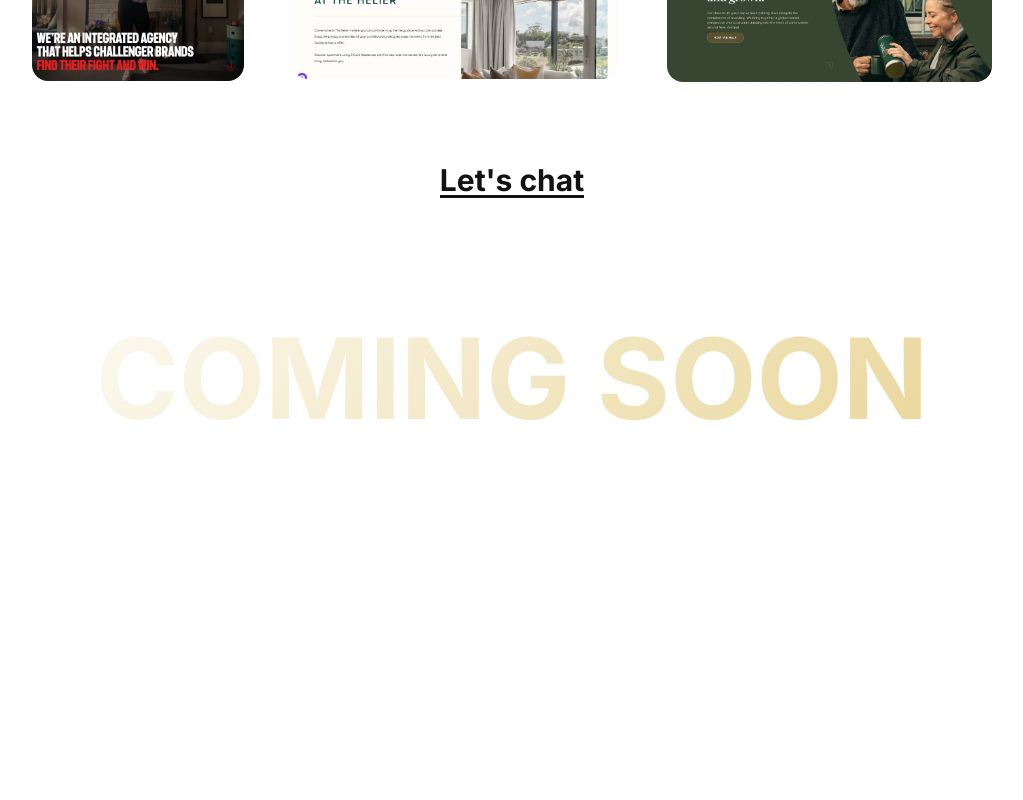
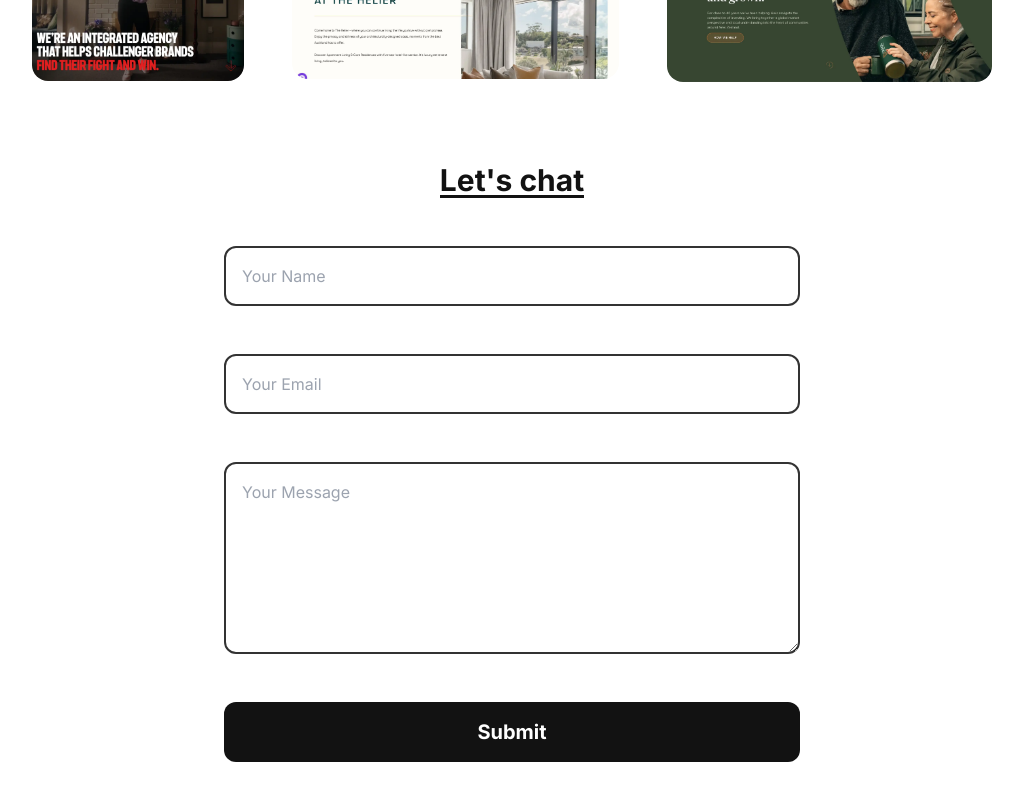
Before and after one commit to CalebWright156/portfolio2024, a Next.js app: page / in a window 1280 px wide. Shown: the part 2058-2858 px from the top of the page, without its empty margins (128-1151 px from the left). Before the commit the page ends 2560 px from the top, so only its background shows below. Built offline with nearby package versions, Linux system fonts and the light colour scheme.

Commit message:
added contact form

```diff
--- /dev/null
+++ b/app/api/contact/route.ts
@@ -0,0 +1,45 @@
+// app/api/contact/route.ts
+import { NextRequest, NextResponse } from 'next/server';
+import nodemailer from 'nodemailer';
+
+export async function POST(request: NextRequest) {
+  const { name, email, message } = await request.json();
+
+  if (!name || !email || !message) {
+    return NextResponse.json(
+      { status: 'Error', error: 'Missing required fields' },
+      { status: 400 }
+    );
+  }
+
+  // Create a transporter
+  const transporter = nodemailer.createTransport({
+    service: 'gmail',
+    auth: {
+      user: process.env.EMAIL_USER,
+      pass: process.env.EMAIL_PASS,
+    },
+  });
+
+  try {
+    // Send the email
+    await transporter.sendMail({
+      from: process.env.EMAIL_USER,
+      to: process.env.EMAIL_USER,
+      subject: `New message from ${name}`,
+      text: `
+        Name: ${name}
+        Email: ${email}
+        Message: ${message}
+      `,
+    });
+
+    return NextResponse.json({ status: 'OK' }, { status: 200 });
+  } catch (error: any) {
+    console.error(error);
+    return NextResponse.json(
+      { status: 'Error', error: error.message || 'Unknown error' },
+      { status: 500 }
+    );
+  }
+}
--- a/components/ContactForm.tsx
+++ b/components/ContactForm.tsx
@@ -1,16 +1,91 @@
+'use client';
+
 import React from 'react';
+import { useState, ChangeEvent, FormEvent } from 'react';
+
 import Section from "@/components/modules/Section";
 import SectionHeading from "@/components/modules/SectionHeading";
 
-const ContactForm = () => {
+interface FormData {
+    name: string;
+    email: string;
+    message: string;
+}
+
+const ContactForm: React.FC = () => {
+    const [form, setForm] = useState<FormData>({ name: '', email: '', message: '' });
+    const [status, setStatus] = useState<string>('');
+
+    const handleChange = (e: ChangeEvent<HTMLInputElement | HTMLTextAreaElement>) => {
+        setForm((prevForm) => ({ ...prevForm, [e.target.name]: e.target.value }));
+    };
+
+    const handleSubmit = async (e: FormEvent) => {
+        e.preventDefault();
+        setStatus('Sending...');
+        try {
+            const res = await fetch('/api/contact', {
+                method: 'POST',
+                headers: {
+                    'Content-Type': 'application/json',
+                },
+                body: JSON.stringify(form),
+            });
+
+            if (res.ok) {
+                setStatus('Message sent!');
+                setForm({ name: '', email: '', message: '' });
+            } else {
+                setStatus('Error sending message.');
+            }
+        } catch (error) {
+            console.error(error);
+            setStatus('Error sending message.');
+        }
+    };
+
     return (
         <Section id={'contact'} className={'h-auto bg-brand_1 dark:bg-brand_2'}>
             <div className={'w-100 flex justify-center'}>
-                <SectionHeading title={`Let's chat`}/>
+                <SectionHeading title={`Let's chat`} />
             </div>
 
+            <div className='flex items-center pt-12 flex-col'>
+                <form onSubmit={handleSubmit} className='flex flex-col gap-12 w-[60%]'>
+                    <input
+                        name="name"
+                        value={form.name}
+                        onChange={handleChange}
+                        placeholder="Your Name"
+                        required
+                        className='border-2 border-brand_2 rounded-xl p-4'
+                    />
+                    <input
+                        name="email"
+                        type="email"
+                        value={form.email}
+                        onChange={handleChange}
+                        placeholder="Your Email"
+                        required
+                        className='border-2 border-brand_2 rounded-xl p-4'
 
-            <h2 className={'text-[3rem] lg:text-[7rem] text-brand_4 font-bold uppercase text-center moving-gradient-text w-full mt-24'}>Coming Soon</h2>
+                    />
+                    <textarea
+                        name="message"
+                        value={form.message}
+                        onChange={handleChange}
+                        placeholder="Your Message"
+                        required
+                        className='border-2 border-brand_2 rounded-xl p-4 min-h-[12rem]'
+
+                    />
+                    <button
+                        type='submit'
+                        className={'bg-brand_4 dark:bg-brand_3 text-brand_1 dark:text-brand_4 font-bold rounded-xl px-10 py-3 transition-theme hover:text-brand_1 hover:bg-brand_3 cursor-pointer hover:dark:bg-brand_4 hover:dark:text-brand_3 lg:px-[3rem] lg:py-[1rem] lg:text-xl'}>Submit
+                    </button>
+                </form>
+                <h4 className='text-brand_3 text-[2rem] pt-[1rem]'>{status}</h4>
+            </div>
         </Section>
     );
 };
--- a/components/HeroSection.tsx
+++ b/components/HeroSection.tsx
@@ -36,8 +36,7 @@ const HeroSection: React.FC = () => {
                         <div>
                             <a href="/CalebWrightResume-2024.pdf" download>
                                 <button
-                                    className={'bg-brand_4 dark:bg-brand_3 text-brand_1 dark:text-brand_4 font-bold rounded-xl px-10 py-3 transition-theme hover:text-brand_1 hover:bg-brand_3 cursor-pointer hover:dark:bg-brand_4 hover:dark:text-brand_3 lg:px-[3rem] lg:py-[1rem] lg:text-xl'}>Download
-                                    CV
+                                    className={'bg-brand_4 dark:bg-brand_3 text-brand_1 dark:text-brand_4 font-bold rounded-xl px-10 py-3 transition-theme hover:text-brand_1 hover:bg-brand_3 cursor-pointer hover:dark:bg-brand_4 hover:dark:text-brand_3 lg:px-[3rem] lg:py-[1rem] lg:text-xl'}>Download CV
                                     <FontAwesomeIcon icon={faDownload} className={'ml-3'}/>
                                 </button>
                             </a>
--- a/package.json
+++ b/package.json
@@ -23,9 +23,11 @@
     "@tsparticles/slim": "^3.0.3",
     "class-variance-authority": "^0.7.0",
     "clsx": "^2.0.0",
+    "dotenv": "^16.4.5",
     "embla-carousel-react": "^8.0.0-rc21",
     "hamburger-react": "^2.5.0",
     "next": "14.0.4",
+    "nodemailer": "^6.9.15",
     "react": "^18",
     "react-dom": "^18",
     "react-type-animation": "^3.2.0",
@@ -35,6 +37,7 @@
   },
   "devDependencies": {
     "@types/node": "^20",
+    "@types/nodemailer": "^6.4.16",
     "@types/react": "^18",
     "@types/react-dom": "^18",
     "autoprefixer": "^10.0.1",
```
Also changed, not shown: 2 other files (tests, documents, lock files or other folders).
